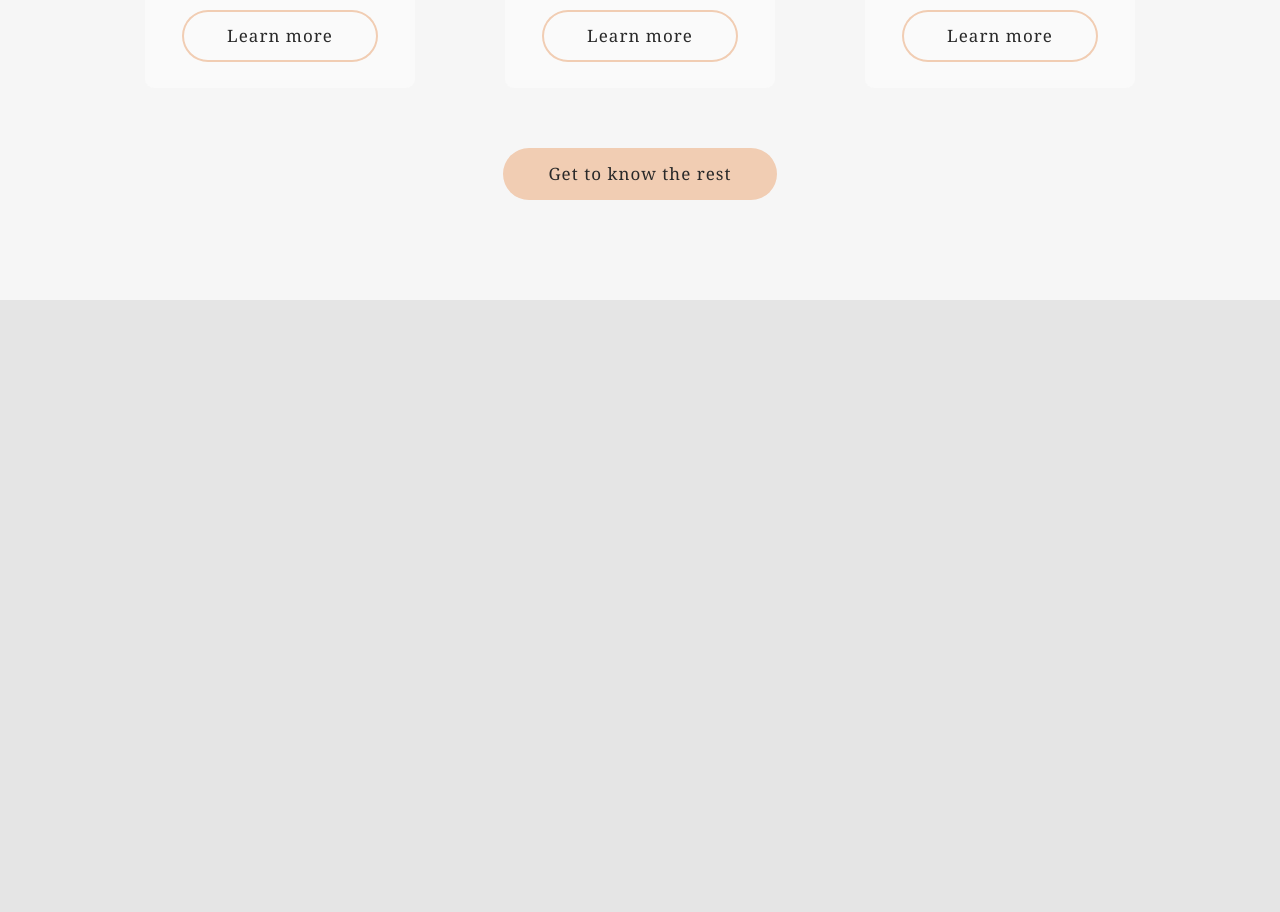
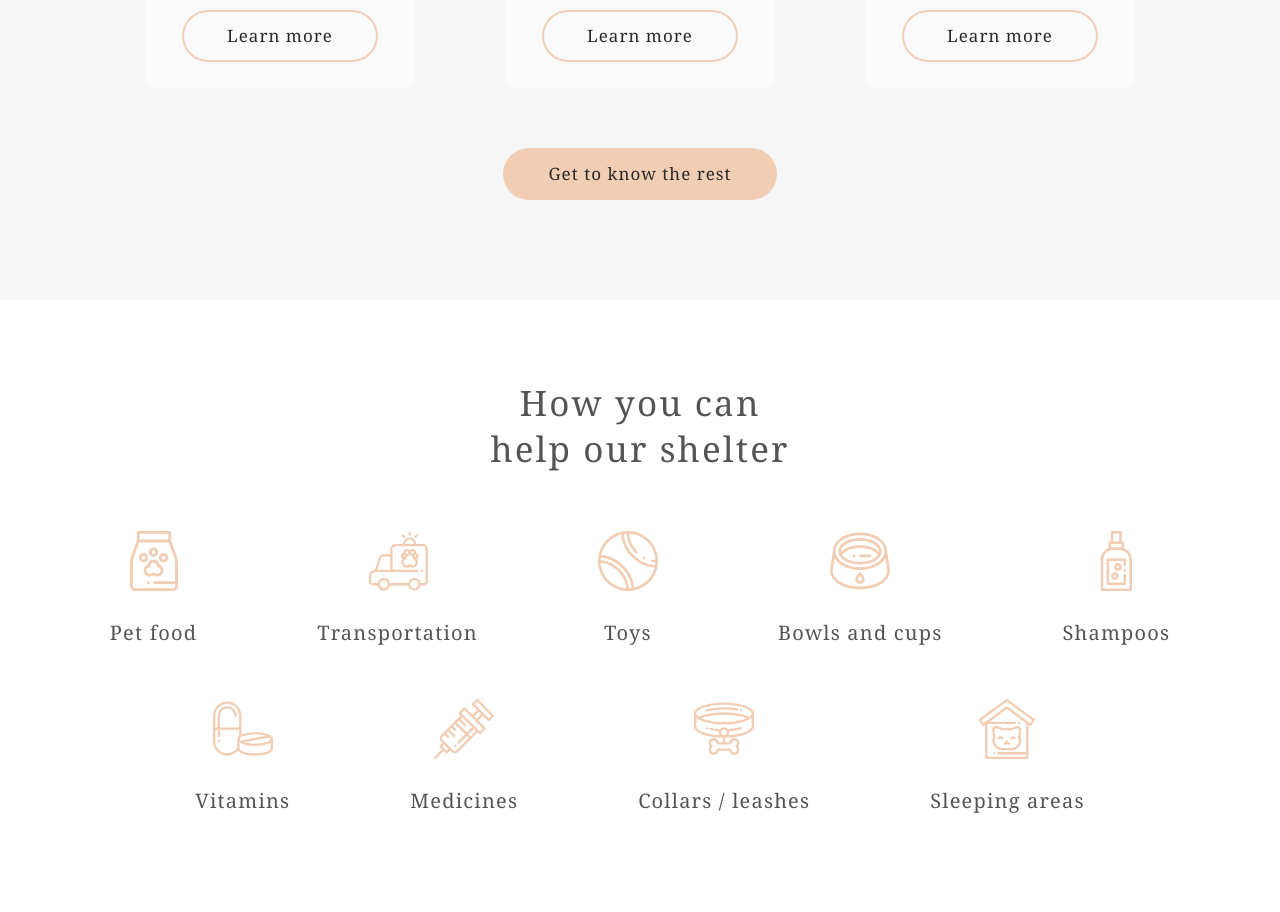
Before and after one commit to cotneit/cotneit-JS2020Q3, a plain HTML site: page shelter/pages/main/index.html in a window 1280 px wide. Shown: the part 2074-2986 px from the top of the page. Before the commit the page ends 2374 px from the top, so only its background shows below. Drawn offline with Linux system fonts and the light colour scheme.

Commit message:
feat: add "Help shelter" section

```diff
--- a/shelter/pages/main/index.html
+++ b/shelter/pages/main/index.html
@@ -90,5 +90,47 @@
 
     <a href="#" class="button our-friends__button">Get to know the rest</a>
   </section>
+
+  <section class="help-shelter">
+    <h3 class="help-shelter__heading">How you can help our shelter</h3>
+    <div class="help-shelter__inner">
+      <div class="help-card help-shelter__card">
+        <img src="../../assets/icons/pet-food.svg" alt="" class="help-card__image">
+        <p class="help-card__title">Pet food</p>
+      </div>
+      <div class="help-card help-shelter__card">
+        <img src="../../assets/icons/transportation.svg" alt="" class="help-card__image">
+        <p class="help-card__title">Transportation</p>
+      </div>
+      <div class="help-card help-shelter__card">
+        <img src="../../assets/icons/toys.svg" alt="" class="help-card__image">
+        <p class="help-card__title">Toys</p>
+      </div>
+      <div class="help-card help-shelter__card">
+        <img src="../../assets/icons/bowls-and-cups.svg" alt="" class="help-card__image">
+        <p class="help-card__title">Bowls and cups</p>
+      </div>
+      <div class="help-card help-shelter__card">
+        <img src="../../assets/icons/shampoos.svg" alt="" class="help-card__image">
+        <p class="help-card__title">Shampoos</p>
+      </div>
+      <div class="help-card help-shelter__card">
+        <img src="../../assets/icons/vitamins.svg" alt="" class="help-card__image">
+        <p class="help-card__title">Vitamins</p>
+      </div>
+      <div class="help-card help-shelter__card">
+        <img src="../../assets/icons/medicines.svg" alt="" class="help-card__image">
+        <p class="help-card__title">Medicines</p>
+      </div>
+      <div class="help-card help-shelter__card">
+        <img src="../../assets/icons/collars-or-leashes.svg" alt="" class="help-card__image">
+        <p class="help-card__title">Collars / leashes</p>
+      </div>
+      <div class="help-card help-shelter__card">
+        <img src="../../assets/icons/sleeping-area.svg" alt="" class="help-card__image">
+        <p class="help-card__title">Sleeping areas</p>
+      </div>
+    </div>
+  </section>
 </body>
 </html>
--- /dev/null
+++ b/shelter/sass/components/_help-card.scss
@@ -0,0 +1,35 @@
+.help-card {
+  display: flex;
+  flex-direction: column;
+  justify-content: space-between;
+  align-items: center;
+
+  height: 113px;
+
+  @media screen and (max-width: 1279px) {
+    width: 170px;
+  }
+
+  @media screen and (max-width: 767px) {
+    width: 130px;
+    height: 87px;
+  }
+
+  &__image {
+    height: 60px;
+    width: 60px;
+
+    @media screen and (max-width: 767px) {
+      width: 50px;
+      height: 50px;
+    }
+  }
+
+  &__title {
+    @include h4;
+
+    @media screen and (max-width: 767px) {
+      @include h5;
+    }
+  }
+}
--- /dev/null
+++ b/shelter/sass/layout/_help-shelter.scss
@@ -0,0 +1,57 @@
+.help-shelter {
+  @include section-padding;
+
+  display: flex;
+  flex-direction: column;
+  align-items: center;
+
+  &__heading {
+    @include h3;
+
+    max-width: 310px;
+    text-align: center;
+    margin-bottom: 60px;
+
+    @media screen and (max-width: 767px) {
+      max-width: 225px;
+      margin-bottom: 42px;
+    }
+  }
+
+  &__inner {
+    display: flex;
+    flex-direction: row;
+    flex-wrap: wrap;
+    justify-content: center;
+    box-sizing: border-box;
+    margin: -55px -60px 0 -60px;
+
+    @media screen and (max-width: 1279px) {
+      margin: -55px -30px 0 -30px;
+    }
+
+    @media screen and (max-width: 767px) {
+      margin: -30px -15px 0 -15px;
+
+      padding: 0 5px;
+    }
+  }
+
+  &__card {
+    margin: 55px 60px 0 60px;
+
+    @media screen and (max-width: 1279px) {
+      margin: 55px 30px 0 30px;
+    }
+
+    @media screen and (max-width: 767px) {
+      margin: 30px 15px 0 15px;
+    }
+
+    &:nth-last-child(1) {
+      @media screen and (max-width: 767px) {
+        margin-right: auto;
+      }
+    }
+  }
+}
--- a/shelter/sass/main.scss
+++ b/shelter/sass/main.scss
@@ -7,9 +7,11 @@
 @import "components/site-nav";
 @import "components/pet-card";
 @import "components/slider";
+@import "components/help-card";
 
 @import "layout/page";
 @import "layout/page-header";
 @import "layout/hero";
 @import "layout/about-shelter";
 @import "layout/our-friends";
+@import "layout/help-shelter";
```
Also changed, not shown: shelter/assets/icons/arrow-left.svg (renamed from shelter/assets/images/Arrow-left.svg), shelter/assets/icons/arrow-right.svg (renamed from shelter/assets/images/Arrow-right.svg), shelter/assets/icons/bowls-and-cups.svg (added), shelter/assets/icons/collars-or-leashes.svg (added), shelter/assets/icons/medicines.svg (added), shelter/assets/icons/pet-food.svg (added), shelter/assets/icons/shampoos.svg (added), shelter/assets/icons/sleeping-area.svg (added), shelter/assets/icons/toys.svg (added), shelter/assets/icons/transportation.svg (added), shelter/assets/icons/vitamins.svg (added), shelter/css/main.css, 1 other file.
